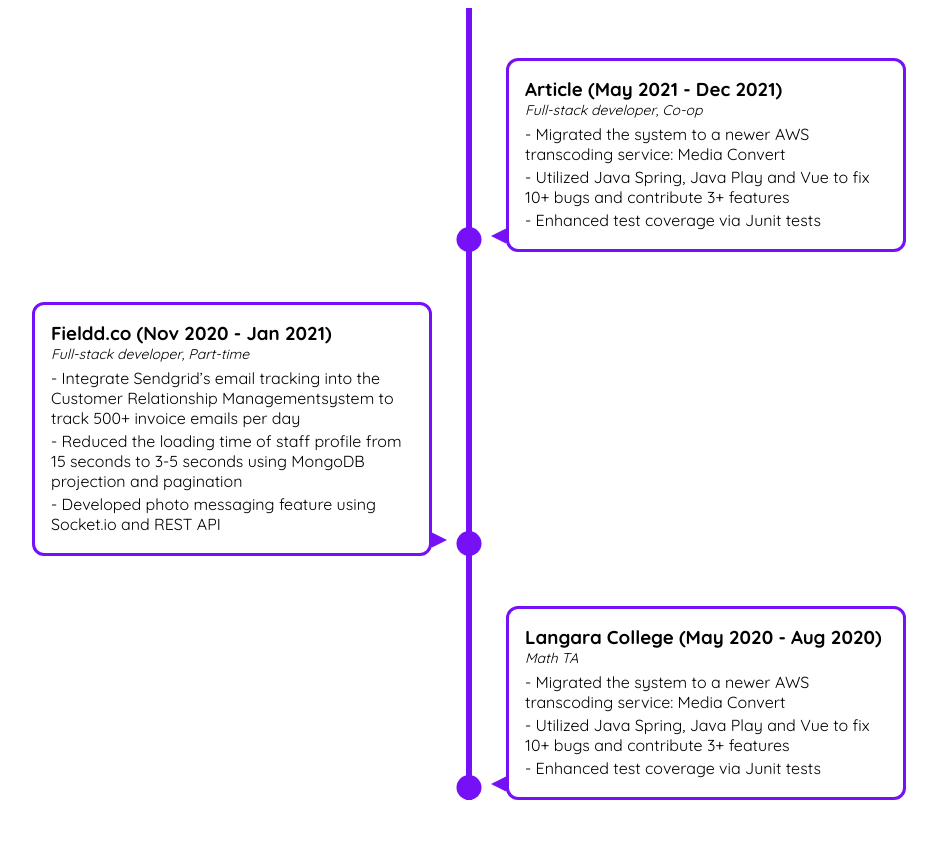
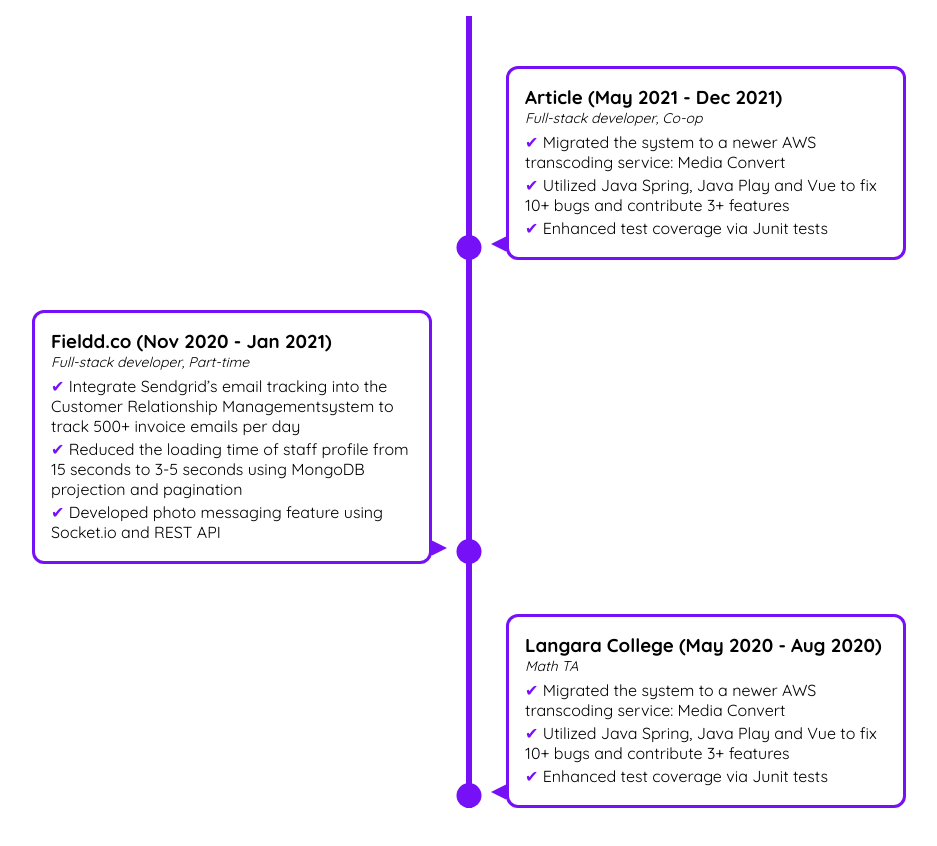
Before and after one commit to anhminhtran235/portfolio, a Vue app: page / in a window 1280 px wide. Shown: the part 1720-2566 px from the top of the page, without its empty margins (171-1108 px from the left). Built offline with nearby package versions, Linux system fonts and the light colour scheme.

Commit message:
Add checkmark

```diff
--- a/src/components/MainContent/WorkExperience.vue
+++ b/src/components/MainContent/WorkExperience.vue
@@ -6,27 +6,27 @@
                 <div class="card">
                     <h3 class="company">Article (May 2021 - Dec 2021)</h3>
                     <p class="position">Full-stack developer, Co-op</p>
-                    <p class="info">- Migrated the system to a newer AWS transcoding service: Media Convert</p>
-                    <p class="info">- Utilized Java Spring, Java Play and Vue to fix 10+ bugs and contribute 3+ features</p>
-                    <p class="info">- Enhanced test coverage via Junit tests</p>
+                    <p class="info"><span class="checkmark">✔</span> Migrated the system to a newer AWS transcoding service: Media Convert</p>
+                    <p class="info"><span class="checkmark">✔</span> Utilized Java Spring, Java Play and Vue to fix 10+ bugs and contribute 3+ features</p>
+                    <p class="info"><span class="checkmark">✔</span> Enhanced test coverage via Junit tests</p>
                 </div>
             </li>
             <li>
                 <div class="card">
                     <h3 class="company">Fieldd.co (Nov 2020 - Jan 2021)</h3>
                     <p class="position">Full-stack developer, Part-time</p>
-                    <p class="info">- Integrate Sendgrid’s email tracking into the Customer Relationship Managementsystem to track 500+ invoice emails per day</p>
-                    <p class="info">- Reduced the loading time of staff profile from 15 seconds to 3-5 seconds using MongoDB projection and pagination</p>
-                    <p class="info">- Developed photo messaging feature using Socket.io and REST API</p>
+                    <p class="info"><span class="checkmark">✔</span> Integrate Sendgrid’s email tracking into the Customer Relationship Managementsystem to track 500+ invoice emails per day</p>
+                    <p class="info"><span class="checkmark">✔</span> Reduced the loading time of staff profile from 15 seconds to 3-5 seconds using MongoDB projection and pagination</p>
+                    <p class="info"><span class="checkmark">✔</span> Developed photo messaging feature using Socket.io and REST API</p>
                 </div>
             </li>
             <li>
                 <div class="card">
                     <h3 class="company">Langara College (May 2020 - Aug 2020)</h3>
                     <p class="position">Math TA</p>
-                    <p class="info">- Migrated the system to a newer AWS transcoding service: Media Convert</p>
-                    <p class="info">- Utilized Java Spring, Java Play and Vue to fix 10+ bugs and contribute 3+ features</p>
-                    <p class="info">- Enhanced test coverage via Junit tests</p>
+                    <p class="info"><span class="checkmark">✔</span> Migrated the system to a newer AWS transcoding service: Media Convert</p>
+                    <p class="info"><span class="checkmark">✔</span> Utilized Java Spring, Java Play and Vue to fix 10+ bugs and contribute 3+ features</p>
+                    <p class="info"><span class="checkmark">✔</span> Enhanced test coverage via Junit tests</p>
                 </div>
             </li>
         </ul>
@@ -218,4 +218,12 @@ h1 {
     margin-bottom: 3px;
 }
 
+.checkmark {
+    color: $purple;
+}
+
+h2 {
+    font-size: 30px;
+}
+
 </style>
```
